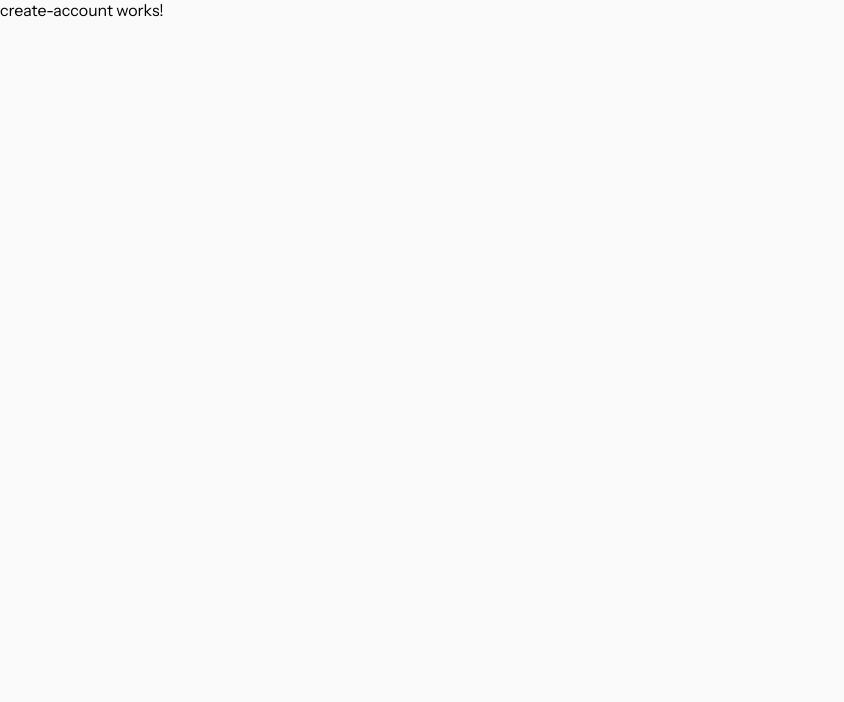
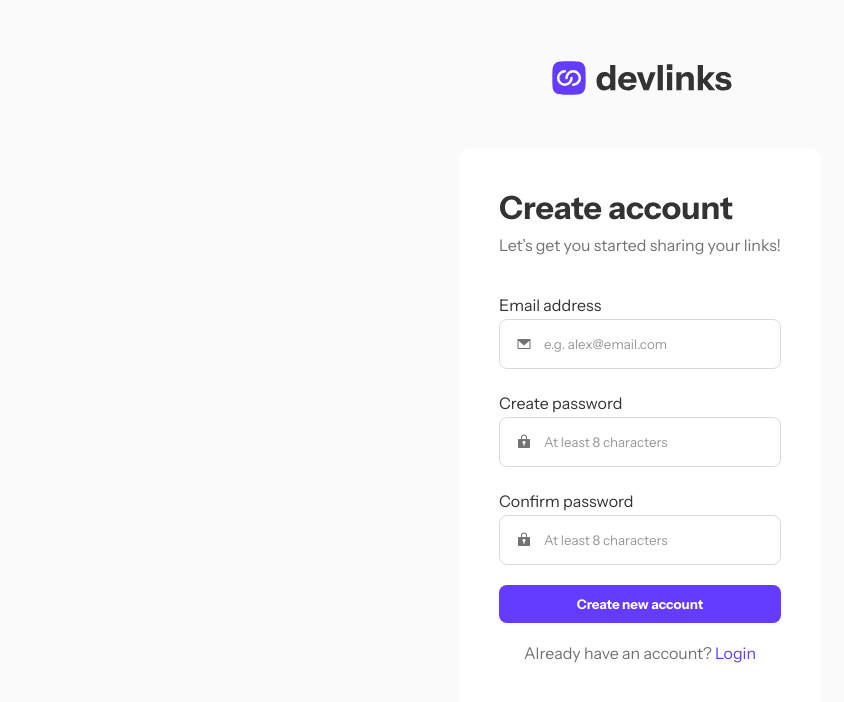
Before and after one commit to VillyRosa/link-sharing-app, an Angular app: page /create-account in a window 1280 px wide. Shown: the top 702 px of the page, without its empty margins (0-844 px from the left). Built offline with nearby package versions, Linux system fonts and the light colour scheme.

Commit message:
feat: build create account page

```diff
--- a/src/app/components/input/input.component.scss
+++ b/src/app/components/input/input.component.scss
@@ -18,5 +18,10 @@ label {
     border: none;
     outline: none;
     background-color: transparent;
+
+    &::placeholder {
+      color: var(--dark-grey);
+      opacity: 0.5;
+    }
   }
 }
--- a/src/app/pages/create-account/create-account.component.html
+++ b/src/app/pages/create-account/create-account.component.html
@@ -1 +1,14 @@
-<p>create-account works!</p>
+<main>
+  <app-svg-inline src="/images/svg/logo-devlinks-large.svg" />
+  <form>
+    <h1>Create account</h1>
+    <p>Let’s get you started sharing your links!</p>
+    <div class="inputs-list">
+      <app-input type="email" label="Email address" name="email" placeholder="e.g. alex@email.com" icon="icon-email" />
+      <app-input type="password" label="Create password" name="password" placeholder="At least 8 characters" icon="icon-password" />
+      <app-input type="password" label="Confirm password" name="confirmPassword" placeholder="At least 8 characters" icon="icon-password" />
+    </div>
+    <app-button type="submit">Create new account</app-button>
+    <p class="link">Already have an account? <a routerLink="/login">Login</a></p>
+  </form>
+</main>
--- a/src/app/pages/create-account/create-account.component.scss
+++ b/src/app/pages/create-account/create-account.component.scss
@@ -0,0 +1,52 @@
+main {
+  width: 100%;
+  min-height: 100vh;
+  display: flex;
+  flex-direction: column;
+  justify-content: center;
+  align-items: center;
+
+  app-svg-inline {
+    margin-bottom: 50px;
+  }
+
+  form {
+    padding: 40px;
+    border-radius: 12px;
+    background-color: var(--white);
+
+    h1 {
+      color: var(--dark-grey);
+      margin-bottom: 8px;
+    }
+
+    p {
+      color: var(--grey);
+      margin-bottom: 40px;
+    }
+
+    .inputs-list {
+      display: flex;
+      flex-direction: column;
+      gap: 24px
+    }
+
+    app-button {
+      margin: 0 24px;
+    }
+
+    .link {
+      width: 100%;
+      text-align: center;
+
+      a {
+        color: var(--purple);
+        text-decoration: none;
+
+        &:hover {
+          color: var(--purple-hover);
+        }
+      }
+    }
+  }
+}
--- a/src/app/pages/create-account/create-account.component.ts
+++ b/src/app/pages/create-account/create-account.component.ts
@@ -1,8 +1,12 @@
 import { Component } from '@angular/core';
+import { SvgInlineComponent } from "../../components/svg-inline/svg-inline.component";
+import { InputComponent } from "../../components/input/input.component";
+import { ButtonComponent } from "../../components/button/button.component";
+import { RouterModule } from '@angular/router';
 
 @Component({
   selector: 'app-create-account',
-  imports: [],
+  imports: [SvgInlineComponent, InputComponent, ButtonComponent, RouterModule],
   templateUrl: './create-account.component.html',
   styleUrl: './create-account.component.scss'
 })
--- a/src/app/pages/login/login.component.html
+++ b/src/app/pages/login/login.component.html
@@ -8,6 +8,6 @@
       <app-input type="password" label="Password" name="password" placeholder="Enter your password" icon="icon-password" />
     </div>
     <app-button type="submit">Login</app-button>
-    <p class="link">Don’t have an account? <a routerLink="/register">Create account</a></p>
+    <p class="link">Don’t have an account? <a routerLink="/create-account">Create account</a></p>
   </form>
 </main>
```
